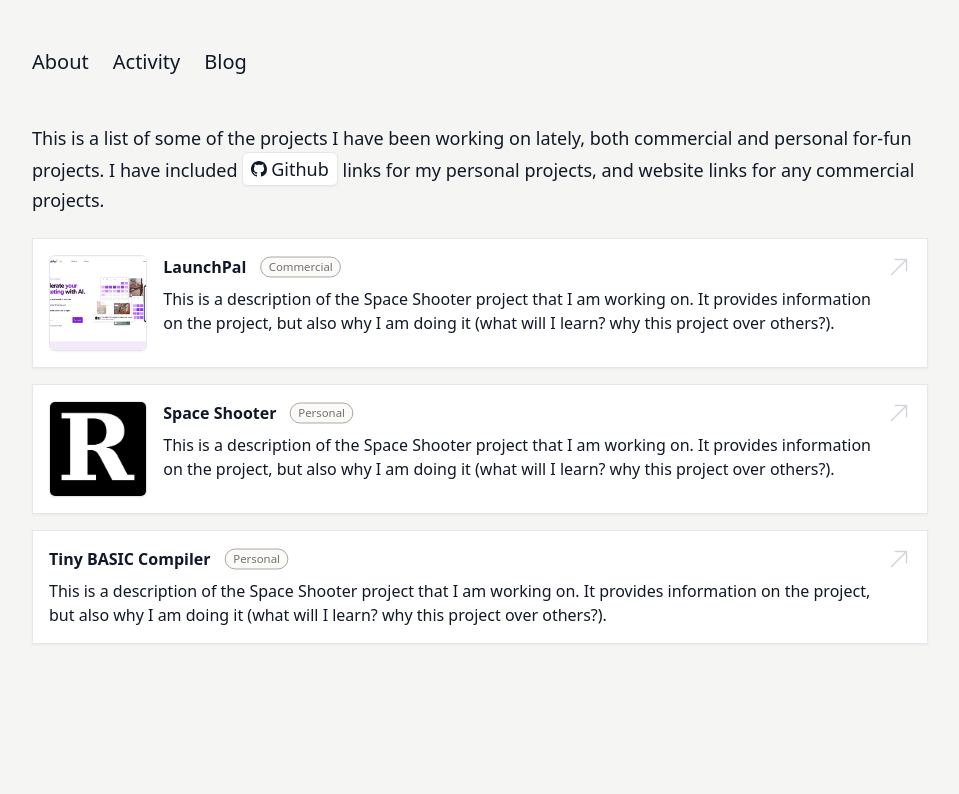
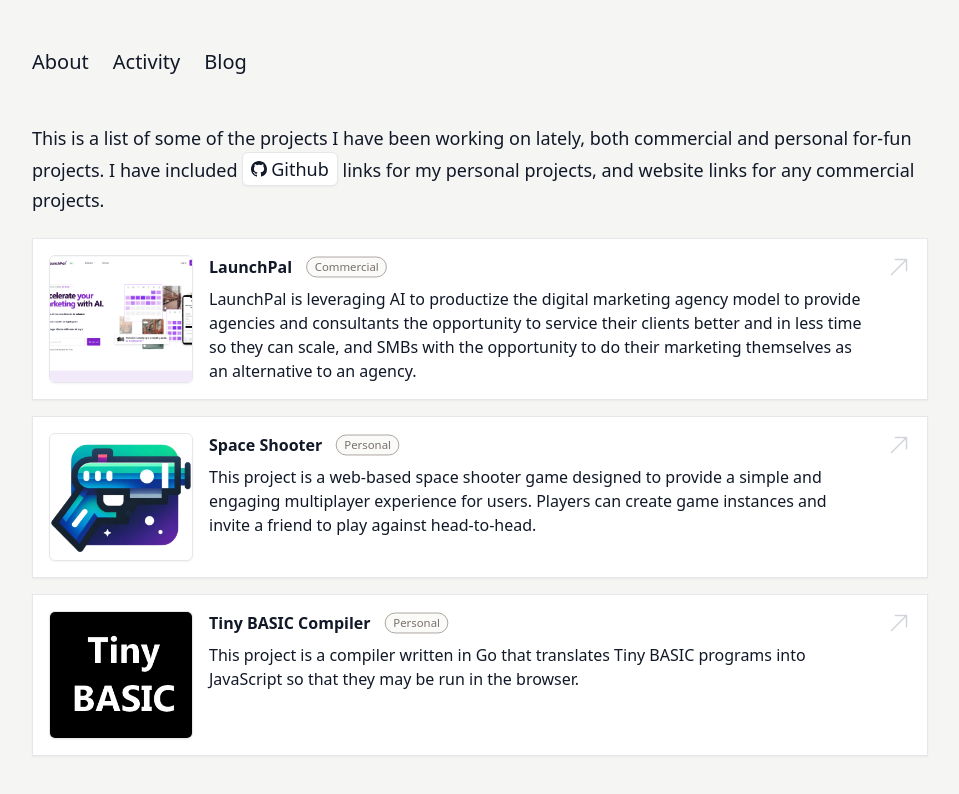
Before and after one commit to RGuzzy96/personal, a Next.js app: page /activity in a window 1280 px wide. Shown: the top 794 px of the page, without its empty margins (160-1119 px from the left). Built offline with nearby package versions, Linux system fonts and the light colour scheme.

Commit message:
linked projects

```diff
--- a/app/page.tsx
+++ b/app/page.tsx
@@ -1,7 +1,9 @@
+import About from "@/components/about";
+
 export default function Home() {
     return (
         <div className="w-full">
-            Hello?
+            <About />
         </div>
     )
 }
--- /dev/null
+++ b/components/about.tsx
@@ -0,0 +1,7 @@
+export default function About() {
+    return (
+        <div>
+            About me
+        </div>
+    )
+}
--- a/components/activity.tsx
+++ b/components/activity.tsx
@@ -7,26 +7,26 @@ const activityItems = [
         title: "LaunchPal",
         type: "commercial",
         imageSrc: '/launchpal-site.png',
-        description: "This is a description of the Space Shooter project that I am working on. It provides information on the project, but also why I am doing it (what will I learn? why this project over others?).",
-        href: "/activity/launchpal",
+        description: "LaunchPal is leveraging AI to productize the digital marketing agency model to provide agencies and consultants the opportunity to service their clients better and in less time so they can scale, and SMBs with the opportunity to do their marketing themselves as an alternative to an agency.",
+        href: "https://launchpal.ai",
         created: "February 10, 2024",
         last_updated: "February 10, 2024"
     },
     {
         title: "Space Shooter",
         type: "personal",
-        imageSrc: '/r.png',
-        description: "This is a description of the Space Shooter project that I am working on. It provides information on the project, but also why I am doing it (what will I learn? why this project over others?).",
-        href: "/activity/space-shooter-project",
+        imageSrc: '/space-shooter.png',
+        description: "This project is a web-based space shooter game designed to provide a simple and engaging multiplayer experience for users. Players can create game instances and invite a friend to play against head-to-head.",
+        href: "https://github.com/RGuzzy96/space-shooter",
         created: "February 10, 2024",
         last_updated: "February 10, 2024"
     },
     {
         title: "Tiny BASIC Compiler",
         type: "personal",
-        imageSrc: null,
-        description: "This is a description of the Space Shooter project that I am working on. It provides information on the project, but also why I am doing it (what will I learn? why this project over others?).",
-        href: "/activity/tiny-basic-compiler-project",
+        imageSrc: "/tinyb.png",
+        description: "This project is a compiler written in Go that translates Tiny BASIC programs into JavaScript so that they may be run in the browser.",
+        href: "https://github.com/RGuzzy96/tiny-basic-compiler",
         created: "February 10, 2024",
         last_updated: "February 10, 2024"
     }
@@ -47,8 +47,8 @@ export default function ActivityComponent() {
                 {activityItems.map(item => (
                     <Link href={item.href} key={item.title} className="group flex gap-x-4 p-4 border shadow-sm bg-white">
                         {item.imageSrc &&
-                        <div className="h-24 w-48">
-                            <img src={item.imageSrc} className="border rounded-md shadow-sm h-full object-cover w-full"/>
+                        <div className="flex-1 min-w-[144px]">
+                            <img src={item.imageSrc} className="border rounded-md shadow-sm h-32 object-cover w-full"/>
                         </div>
                         }
                         <div className="flex flex-col gap-y-2">
```
Also changed, not shown: public/space-shooter.png (added), public/tinyb.png (added).
